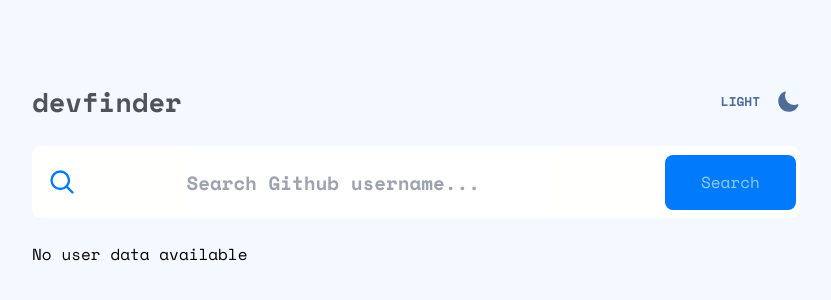
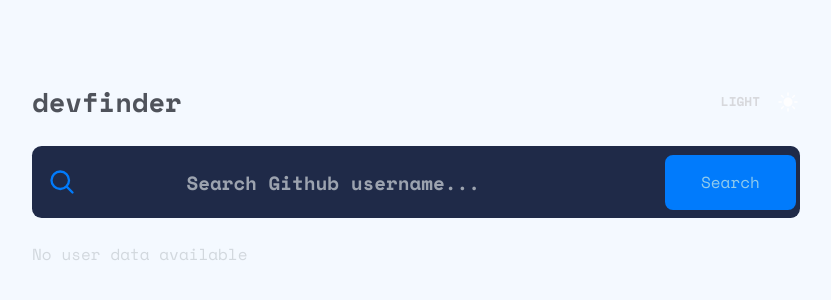
Before and after one commit to Sye-5pace/Github_Devfinder_App, a React (Vite) app: page / in a window 1280 px wide. Shown: the part 226-526 px from the top of the page, without its empty margins (224-1055 px from the left). Built offline with nearby package versions, Linux system fonts and the light colour scheme.

Commit message:
theme feature in-progress

```diff
--- a/src/App.tsx
+++ b/src/App.tsx
@@ -22,7 +22,7 @@ const App = () => {
       setStoreTheme(storedTheme);
       dispatch(setTheme(storedTheme));
     }
-  })
+  },[dispatch])
 
   const handleApiRequest = async (username) => {
     console.log(username)
@@ -46,7 +46,7 @@ const App = () => {
       {console.log(theme)}
       <div className=' w-[60%] flex flex-col gap-y-6'>
         <header className='flex flex-row items-center justify-between'>
-          <h1 className='text-[#4f535b] font-bold text-[1.7rem]'>
+          <h1 className={`${theme === 'light' ? 'text-[#4f535b]' : 'text-[#d3d4d8]'} font-bold text-[1.7rem]`}>
             devfinder
           </h1>
           <ThemeSwitcher theme={storeTheme} setStoreTheme={setStoreTheme} />
--- a/src/SearchCard.tsx
+++ b/src/SearchCard.tsx
@@ -1,16 +1,16 @@
 import React,{useState ,useEffect} from 'react'
 
-const SearchUser = ({ username, setUsername, handleRequest }) => {
+const SearchUser = ({ username, setUsername, handleRequest, theme }) => {
     // const [user,setUser] = useState("")
 
 
     return (
         <div className='' >
-            <section className='w-full h-[4.5rem] flex flex-row items-center justify-between gap-6 pl-4 pr-1  bg-[#fffffe] rounded-[0.6rem]'>
+            <section className={`w-full h-[4.5rem] flex flex-row items-center justify-between gap-6 pl-4 pr-1  ${theme === 'light' ? 'bg-[#fffffe]' : 'bg-[#1f2a48]'} rounded-[0.6rem]`}>
                 <svg xmlns="http://www.w3.org/2000/svg" fill="none" viewBox="0 0 24 24" strokeWidth={2} stroke="currentColor" className="w-7 h-7 stroke-[#017bfc]">
                     <path strokeLinecap="round" strokeLinejoin="round" d="M21 21l-5.197-5.197m0 0A7.5 7.5 0 105.196 5.196a7.5 7.5 0 0010.607 10.607z" />
                 </svg>
-                <input className='focus:outline-none font-semibold text-[#bbbec3] w-[23rem] h-full text-[1.2rem]'  placeholder='Search Github username...' value={username} onChange={(e) => setUsername(e.target.value)} />
+                <input className={`focus:outline-none font-semibold text-[#bbbec3] ${theme === 'light' ? 'bg-[#fffffe]' : 'bg-[#1f2a48]'} w-[23rem] h-full text-[1.2rem]`}  placeholder='Search Github username...' value={username} onChange={(e) => setUsername(e.target.value)} />
                 <button className='h-[3.4rem] w-[8.2rem] font-medium bg-[#017bfc] text-[#91cbec] rounded-[0.5rem] px-4 cursor-pointer hover:bg-[#91cbec] hover:text-[#f4f9ff]' onClick={() => handleRequest(username)}>Search</button>
             </section>
         </div>
--- a/src/Theme-switcher.tsx
+++ b/src/Theme-switcher.tsx
@@ -16,10 +16,16 @@ const ThemeSwitcher = ({theme, setStoreTheme})=>{
     return (
         <>
             <div className='flex flex-row items-center gap-4'>
-                <p className='font-semibold text-[0.8rem] text-[#4f6c99]'>{theme === 'light' ? 'DARK' : 'LIGHT'}</p>
-                <svg onClick={handleThemeToggle} xmlns="http://www.w3.org/2000/svg" viewBox="0 0 24 24" fill="currentColor" className="w-6 h-6 fill-[#4f6c99] cursor-pointer">
-                <path fillRule="evenodd" d="M9.528 1.718a.75.75 0 01.162.819A8.97 8.97 0 009 6a9 9 0 009 9 8.97 8.97 0 003.463-.69.75.75 0 01.981.98 10.503 10.503 0 01-9.694 6.46c-5.799 0-10.5-4.701-10.5-10.5 0-4.368 2.667-8.112 6.46-9.694a.75.75 0 01.818.162z" clipRule="evenodd" />
-                </svg>
+                <p className={`font-semibold text-[0.8rem] ${theme === 'light' ? 'text-[#4f6c99]' : 'text-[#d7d8dc]'}`}>{theme === 'light' ? 'DARK' : 'LIGHT'}</p>
+                {
+                    theme === 'light' ?
+                        (<svg onClick={handleThemeToggle} xmlns="http://www.w3.org/2000/svg" viewBox="0 0 24 24" fill="currentColor" className="w-6 h-6 fill-[#4f6c99] cursor-pointer">
+                            <path fillRule="evenodd" d="M9.528 1.718a.75.75 0 01.162.819A8.97 8.97 0 009 6a9 9 0 009 9 8.97 8.97 0 003.463-.69.75.75 0 01.981.98 10.503 10.503 0 01-9.694 6.46c-5.799 0-10.5-4.701-10.5-10.5 0-4.368 2.667-8.112 6.46-9.694a.75.75 0 01.818.162z" clipRule="evenodd" />
+                        </svg>)
+                    : (<svg onClick={handleThemeToggle} xmlns="http://www.w3.org/2000/svg" viewBox="0 0 24 24" fill="currentColor" className="w-6 h-6 fill-[#fefeff] cursor-pointer">
+                            <path d="M12 2.25a.75.75 0 01.75.75v2.25a.75.75 0 01-1.5 0V3a.75.75 0 01.75-.75zM7.5 12a4.5 4.5 0 119 0 4.5 4.5 0 01-9 0zM18.894 6.166a.75.75 0 00-1.06-1.06l-1.591 1.59a.75.75 0 101.06 1.061l1.591-1.59zM21.75 12a.75.75 0 01-.75.75h-2.25a.75.75 0 010-1.5H21a.75.75 0 01.75.75zM17.834 18.894a.75.75 0 001.06-1.06l-1.59-1.591a.75.75 0 10-1.061 1.06l1.59 1.591zM12 18a.75.75 0 01.75.75V21a.75.75 0 01-1.5 0v-2.25A.75.75 0 0112 18zM7.758 17.303a.75.75 0 00-1.061-1.06l-1.591 1.59a.75.75 0 001.06 1.061l1.591-1.59zM6 12a.75.75 0 01-.75.75H3a.75.75 0 010-1.5h2.25A.75.75 0 016 12zM6.697 7.757a.75.75 0 001.06-1.06l-1.59-1.591a.75.75 0 00-1.061 1.06l1.59 1.591z" />
+                        </svg>)
+                }
             </div>
         </>
     );
--- a/src/UserDetails.tsx
+++ b/src/UserDetails.tsx
@@ -1,17 +1,16 @@
 import React from 'react'
 
 
-const UserDetails = ({data}) => {
+const UserDetails = ({data, theme}) => {
     if(!data){
-        return <div>No user data available</div>;
+        return <div className={`${theme === 'light' ? 'text-[#000]' : 'text-[#d2d8de]' }`}>No user data available</div>;
     }
 
     const createdDate = data.created_at ? data.created_at.substring(0, 10) : "";
 
-
     return (
         <div>
-            <main className='flex flex-col gap-y-6 pt-10 h-[30rem] bg-[#fffffe]'>
+            <main className={`flex flex-col gap-y-6 pt-10 h-[30rem] ${theme === 'light' ? 'bg-[#fffffe]' : 'bg-[#1f2a48]'}`}>
                 <section className='flex flex-row gap-4 mx-4'>
                     <div className='h-[10rem] w-[10rem] rounded-full'>
                         <img className='rounded-full' src={data.avatar_url}/>
```
